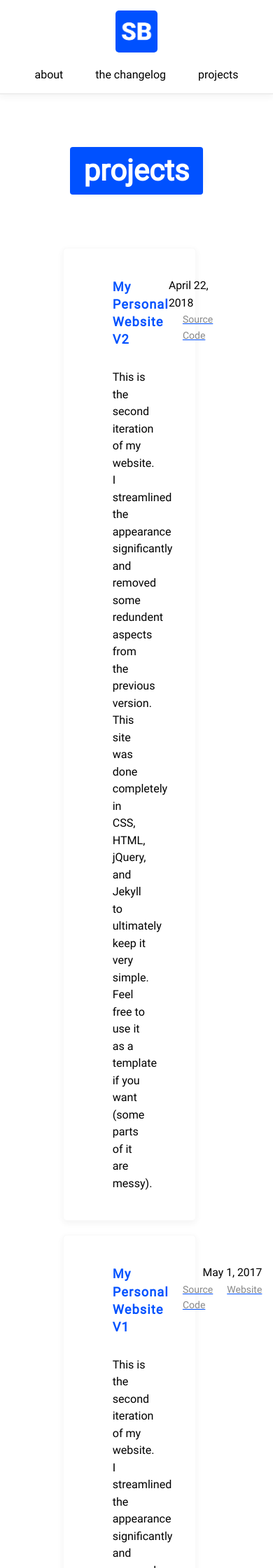
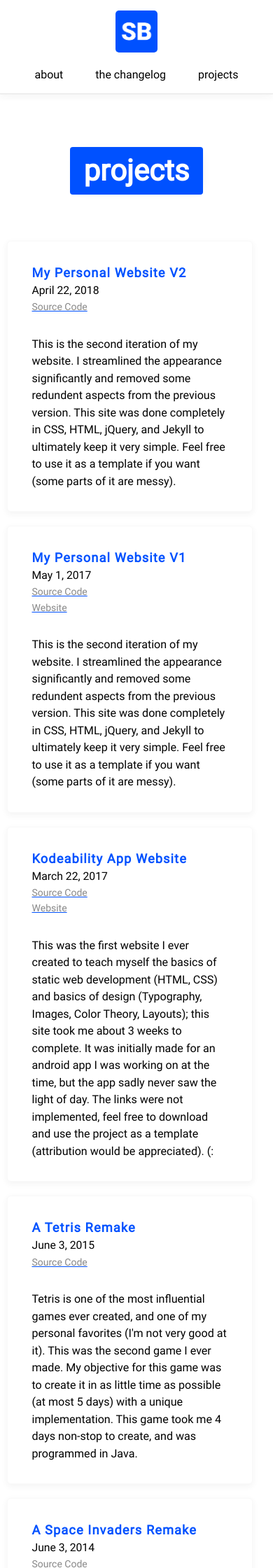
Before and after one commit to ShabazBadshah/shabazbadshah.com, a Jekyll site: the page built from projects/index.html, in a window 390 px wide. Shown: the top 2240 px of the page at 70% size. Built offline with Jekyll 4.4.1, drawn with Linux system fonts in a browser that asks for light colours.

Commit message:
made project page responsive on phone devices

```diff
--- a/assets/css/blog.css
+++ b/assets/css/blog.css
@@ -49,8 +49,7 @@ a#blog-title-link {
 
 a#blog-title-link:hover {
   text-decoration: underline;
-  text-decoration-color: black;
-  color: black;
+  text-decoration-color: #0051ff;
 }
 
 #blog-page-title {
@@ -86,6 +85,7 @@ h5#blog-date {
 
   h2#blog-page-title {
     margin-bottom: 40px;
+    margin-top: 100px;
   }
 
 
--- a/assets/css/index.css
+++ b/assets/css/index.css
@@ -17,6 +17,7 @@ body, html {
   font-family: 'roboto';
   height: 100%;
   color: black;
+  -webkit-tap-highlight-color: transparent;
 }
 
 header {
@@ -24,7 +25,7 @@ header {
   top: 0;
   left: 0;
   right: 0;
-  z-index: 1;
+  z-index: 10;
   display: flex;
   flex-direction: row;
   justify-content: center;
@@ -32,7 +33,7 @@ header {
   border-bottom: 2px solid #eee;
   padding: 5px;
   background-color: white;
-  box-shadow: 0 3px 10px rgba(55,55,55,0.06);
+  box-shadow: 0 3px 10px rgba(50,50,50,0.05);
 }
 
 header img#brand-logo {
--- a/assets/css/projects.css
+++ b/assets/css/projects.css
@@ -54,19 +54,6 @@ li#project-list-item h6 {
   color: #888;
 }
 
-h2#project-page-title {
-  margin-top: 80px;
-  background-color: #0051ff;
-  width: fit-content;
-  padding: 10px 20px;
-  border-radius: 4px;
-  color: white;
-  font-weight: bold;
-  text-align: center;
-  text-anchor: middle;
-  box-shadow: 3px 0px 15px -10px rgba(0,0,0,0.2);
-}
-
 h4#project-title {
   margin: 0;
   margin-top: 2px;
@@ -113,3 +100,44 @@ p#project-blurb {
   line-height: 1.75rem;
   z-index: 0;
 }
+
+@media only screen and (max-width: 500px) {
+
+  #project-page-content-wrap {
+    padding: 0;
+    margin: 0;
+  }
+
+  #project-page-content-wrap h2#page-title {
+    margin-bottom: 40px;
+  }
+
+  ul#project-list {
+    flex-direction: column;
+    align-items: center;
+  }
+
+  li#project-list-item {
+    max-width: 90%;
+    padding: 30px 35px;
+  }
+
+  #project-info-wrapper {
+    flex-direction: column;
+    align-items: flex-start;
+  }
+
+  #project-links-wrap {
+    flex-direction: column;
+    margin-top: 10px;
+  }
+
+  #project-links-wrap a#project-link h6 {
+    margin-left: 0;
+  }
+
+  #metadata-wrap {
+    flex-direction: column;
+    align-items: flex-start;
+  }
+}
```
